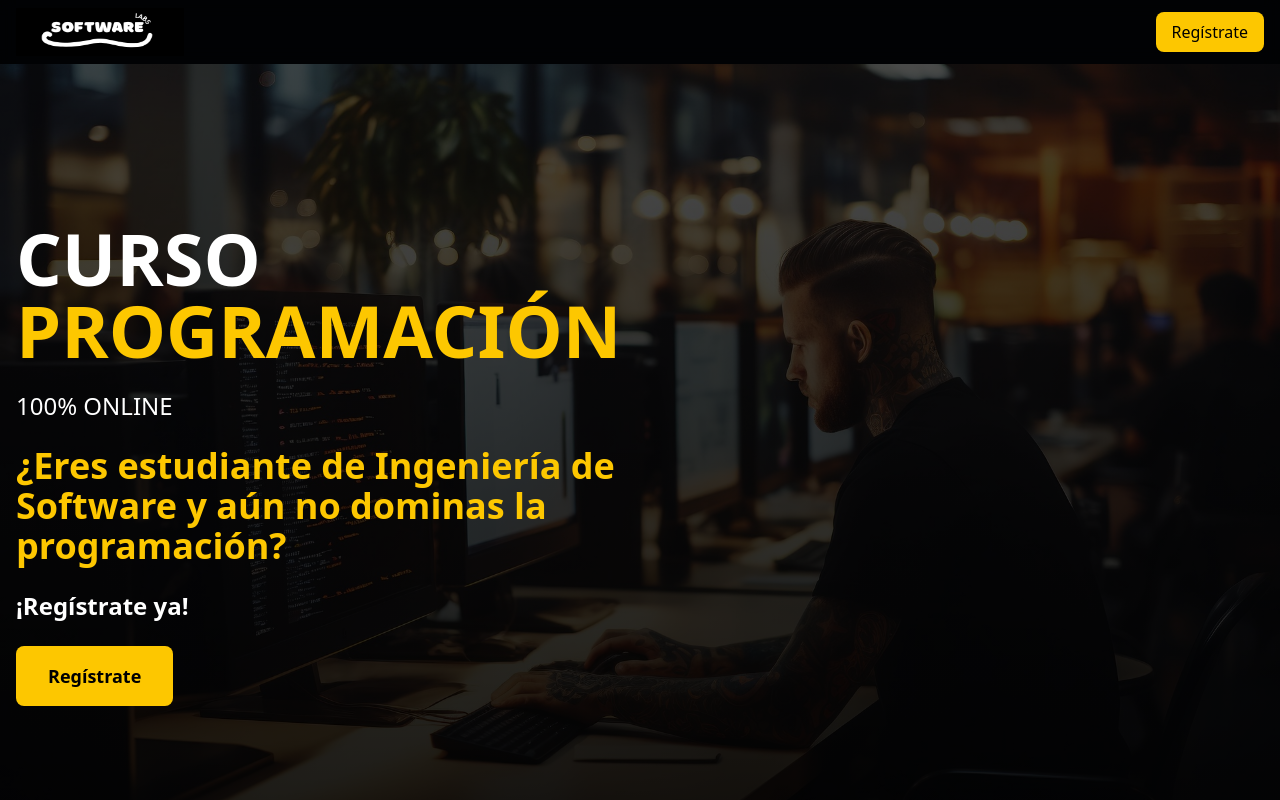
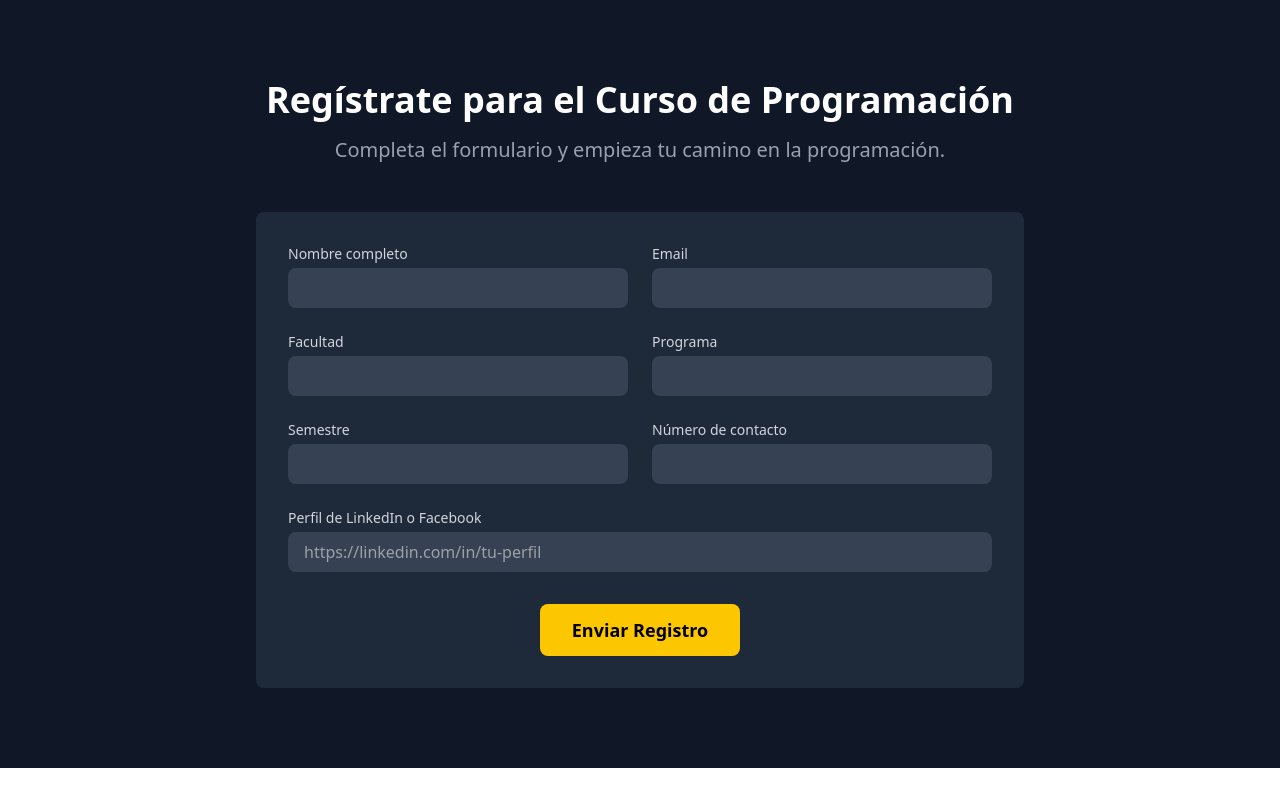
Before and after one commit to rricozdev/programming_course, a React (Vite) app in the folder client/: page /registro in a window 1280 px wide. Shown: the top 800 px of the page. Built offline with nearby package versions, Linux system fonts and the light colour scheme.

Commit message:
update App.jsx
Actualizando componentes para el uso de rutas

```diff
--- a/client/src/App.jsx
+++ b/client/src/App.jsx
@@ -1,13 +1,17 @@
 import React from "react";
-import LandingPage from './pages/LandingPage'
+import { BrowserRouter as Router, Routes, Route } from "react-router-dom";
+import LandingPage from "./pages/LandingPage";
+import RegistrationForm from "./pages/RegistrationForm";
 
 function App() {
-
   return (
-    <>
-      <LandingPage />
-    </>
-  )
+    <Router>
+      <Routes>
+        <Route path="/" element={<LandingPage />} />
+        <Route path="/registro" element={<RegistrationForm />} />
+      </Routes>
+    </Router>
+  );
 }
 
-export default App
+export default App;
```
